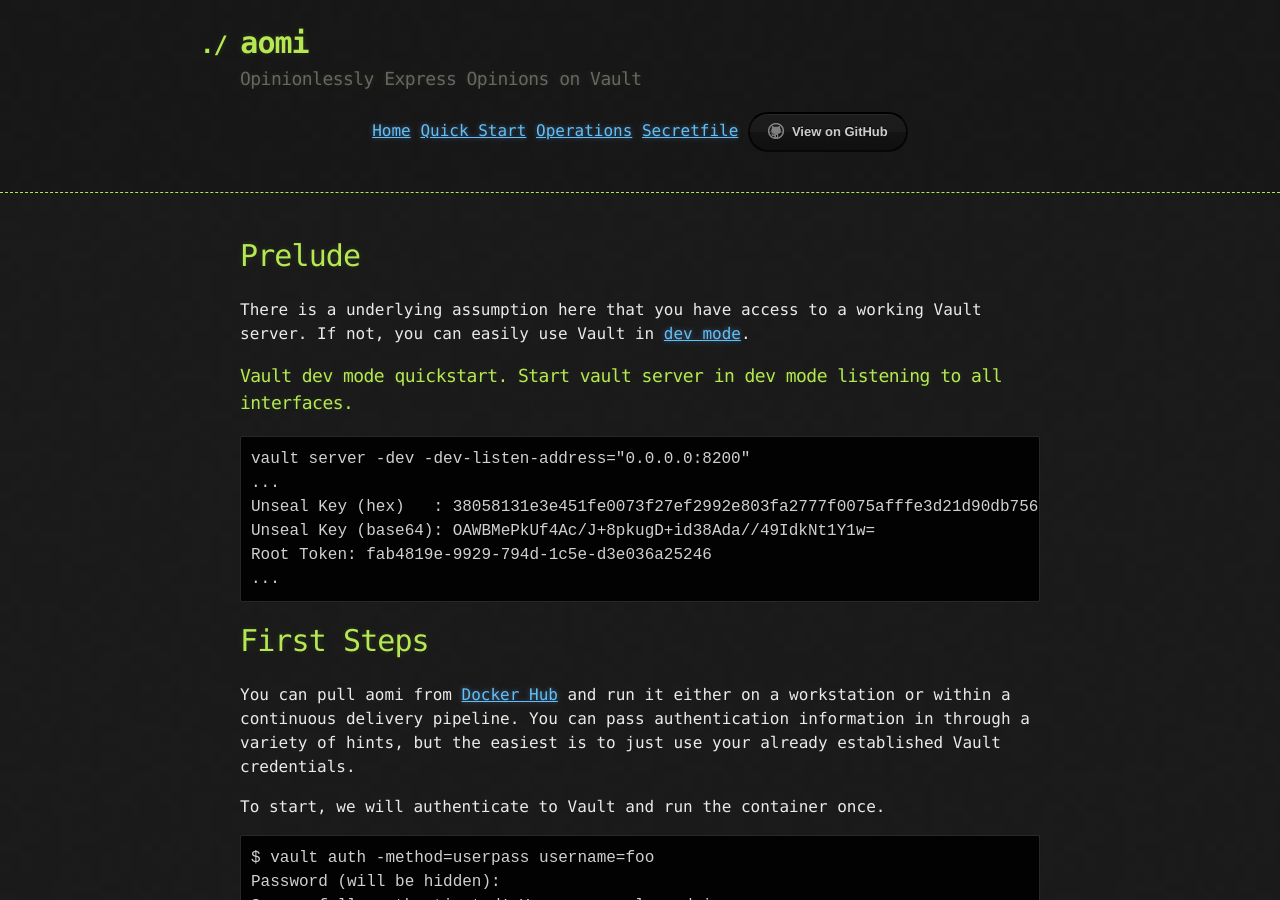
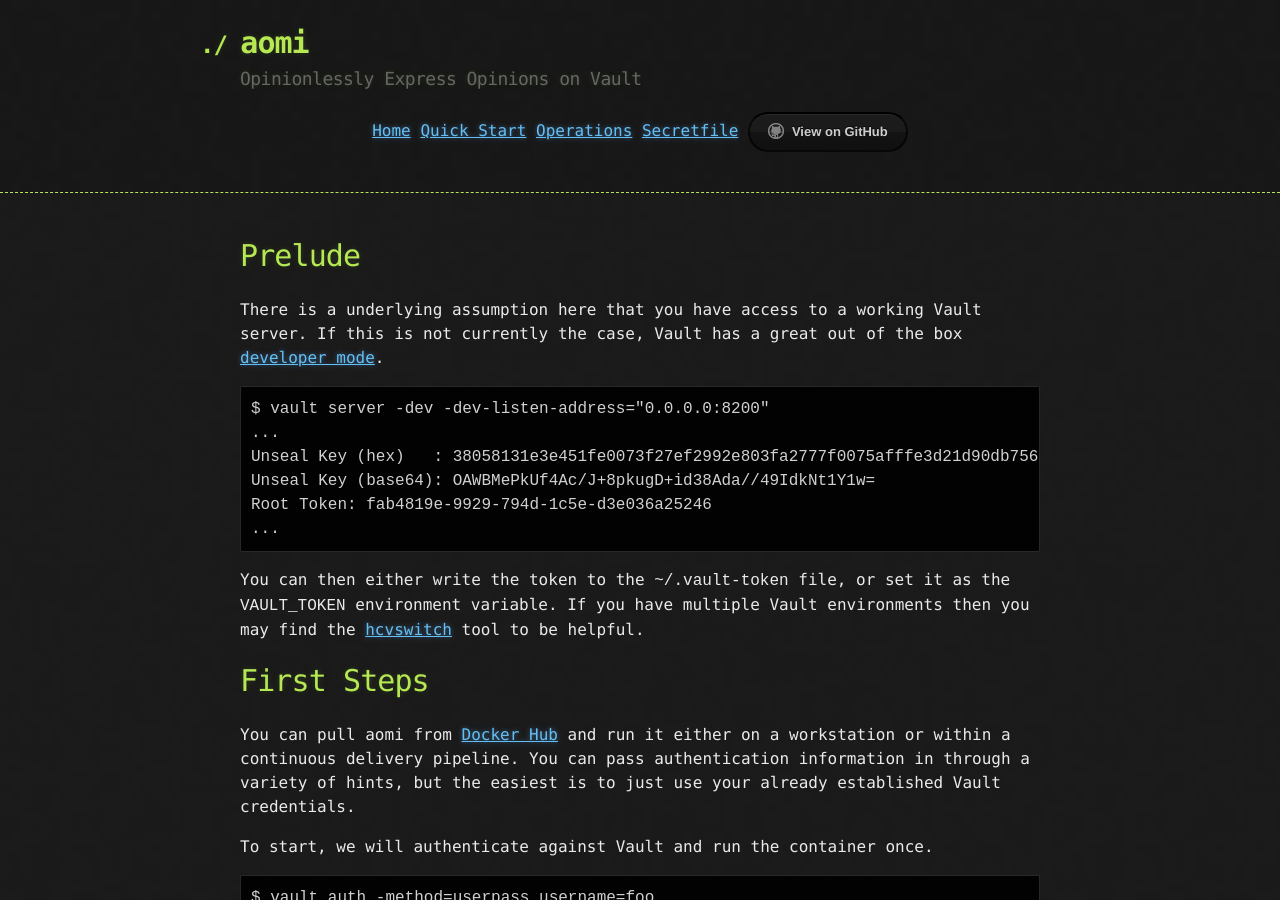
Before and after one commit to Autodesk/aomi, a Jekyll site: the page built from docs/quickstart.md, in a window 1280 px wide and 900 px high. Built offline with Jekyll 4.4.1, drawn with Linux system fonts in a browser that asks for light colours; our own code applies the rules of GitHub Pages for plain Markdown files; some of the changed text lies outside the part shown.

Commit message:
clean up get-vault-token

````diff
--- a/docs/quickstart.md
+++ b/docs/quickstart.md
@@ -3,25 +3,23 @@
 ---
 # Prelude
 
-There is a underlying assumption here that you have access to a working Vault server. If not, you can easily use Vault in [dev mode](https://www.vaultproject.io/docs/concepts/dev-server.html).
-
-### Vault dev mode quickstart. Start vault server in dev mode listening to all interfaces. ####
+There is a underlying assumption here that you have access to a working Vault server. If this is not currently the case, Vault has a great out of the box [developer mode](https://www.vaultproject.io/docs/concepts/dev-server.html).
 
 ```
-vault server -dev -dev-listen-address="0.0.0.0:8200"
+$ vault server -dev -dev-listen-address="0.0.0.0:8200"
 ...
 Unseal Key (hex)   : 38058131e3e451fe0073f27ef2992e803fa2777f0075afffe3d21d90db75635c
 Unseal Key (base64): OAWBMePkUf4Ac/J+8pkugD+id38Ada//49IdkNt1Y1w=
 Root Token: fab4819e-9929-794d-1c5e-d3e036a25246
 ...
 ```
-
+You can then either write the token to the `~/.vault-token` file, or set it as the `VAULT_TOKEN` environment variable. If you have multiple Vault environments then you may find the [hcvswitch](https://github.com/otakup0pe/hcvswitch) tool to be helpful.
 
 # First Steps
 
 You can pull aomi from [Docker Hub](https://hub.docker.com/r/autodesk/aomi/) and run it either on a workstation or within a continuous delivery pipeline. You can pass authentication information in through a variety of hints, but the easiest is to just use your already established Vault credentials.
 
-To start, we will authenticate to Vault and run the container once.
+To start, we will authenticate against Vault and run the container once.
 
 ```
 $ vault auth -method=userpass username=foo
@@ -203,4 +201,8 @@
 
 # Conclusion
 
-This is the basic workflow espoused by aomi. Represent the structure of your operational secrets with expressive Jinja2 templates. Write this structure to Vault and provide a consistent interface to your operational secrets.
+The steps described in the quickstart are the basic workflow espoused by aomi.
+
+* Represent the structure of your operational secrets with expressive Jinja2 templates.
+* Write this structure to Vault and provide a consistent interface to your operational secrets.
+* Iterate, repeat, and enjoy.
````
Also changed, not shown: other parts of docs/quickstart.md (+1 -1 lines), docs/secretfile.md (+3 -2 lines), .travis.yml, README.md, 2 other files.
